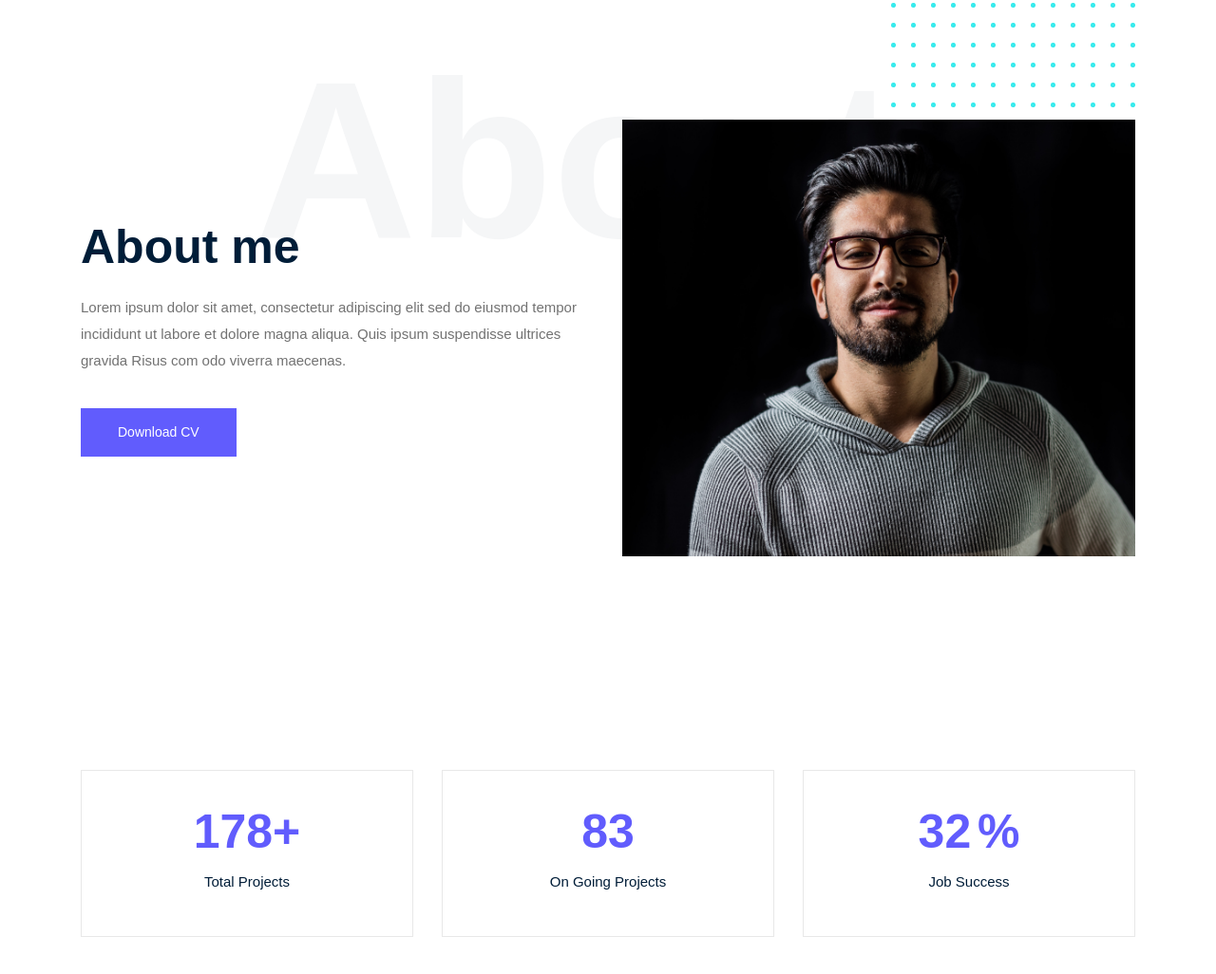
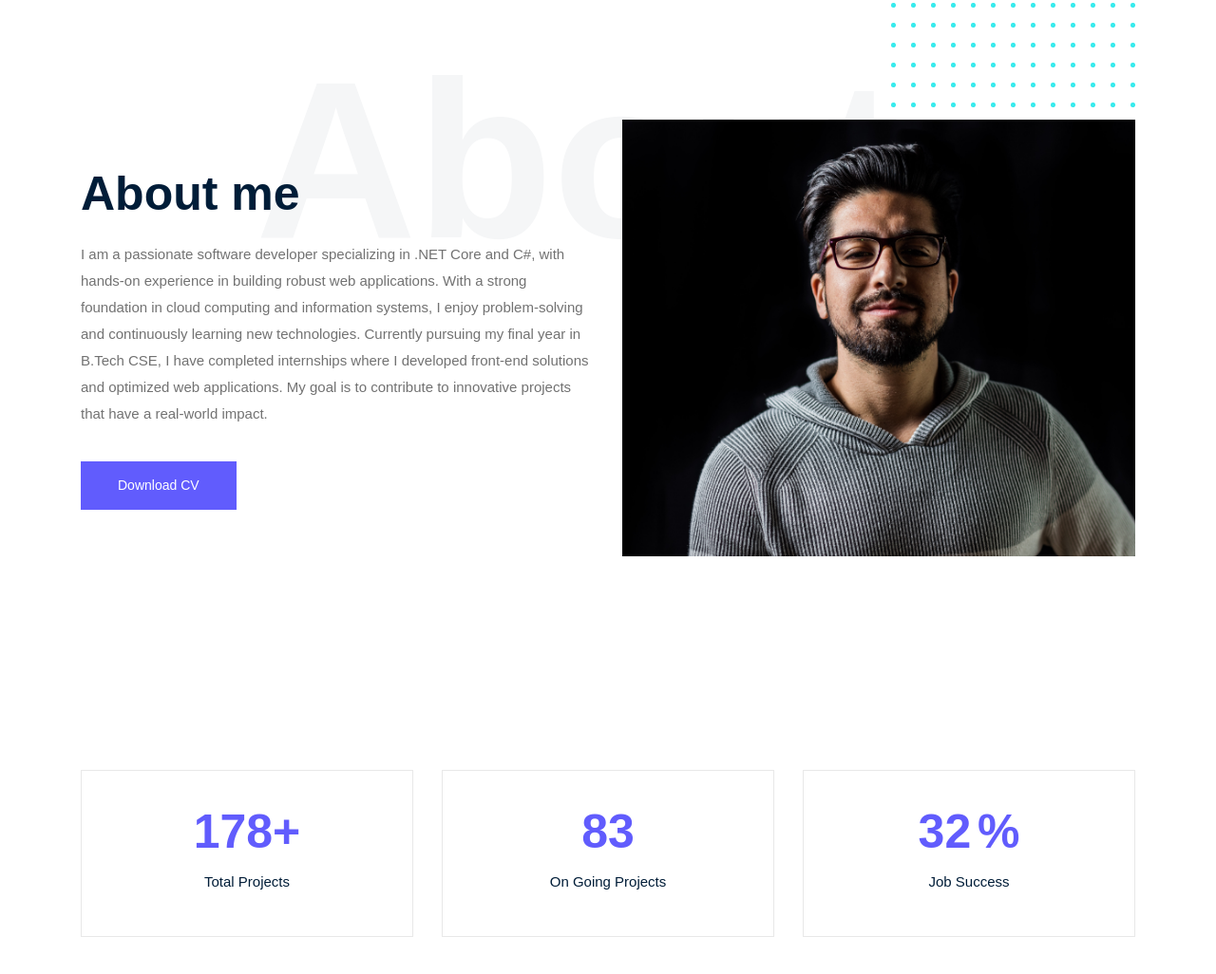
Before and after one commit to ShivamKr7250/Shivam, a plain HTML site: page index.html in a window 1280 px wide. Shown: the part 3137-4163 px from the top of the page at 95% size. Drawn offline with Linux system fonts and the light colour scheme; a web font is replaced by a local one.

Commit message:
minor chnages

```diff
--- a/index.html
+++ b/index.html
@@ -268,7 +268,7 @@
                 <div class="col-xl-6 col-md-6">
                     <div class="about_e_details">
                         <h3>About me</h3>
-                        <p>Lorem ipsum dolor sit amet, consectetur adipiscing elit sed do eiusmod tempor incididunt ut labore et dolore magna aliqua. Quis ipsum suspendisse ultrices gravida Risus com odo viverra maecenas.</p>
+                        <p>I am a passionate software developer specializing in .NET Core and C#, with hands-on experience in building robust web applications. With a strong foundation in cloud computing and information systems, I enjoy problem-solving and continuously learning new technologies. Currently pursuing my final year in B.Tech CSE, I have completed internships where I developed front-end solutions and optimized web applications. My goal is to contribute to innovative projects that have a real-world impact.</p>
                         <div class="download_cv">
                             <a class="boxed-btn3" href="Resume2.0.pdf" download>Download CV</a>
                         </div>
```
